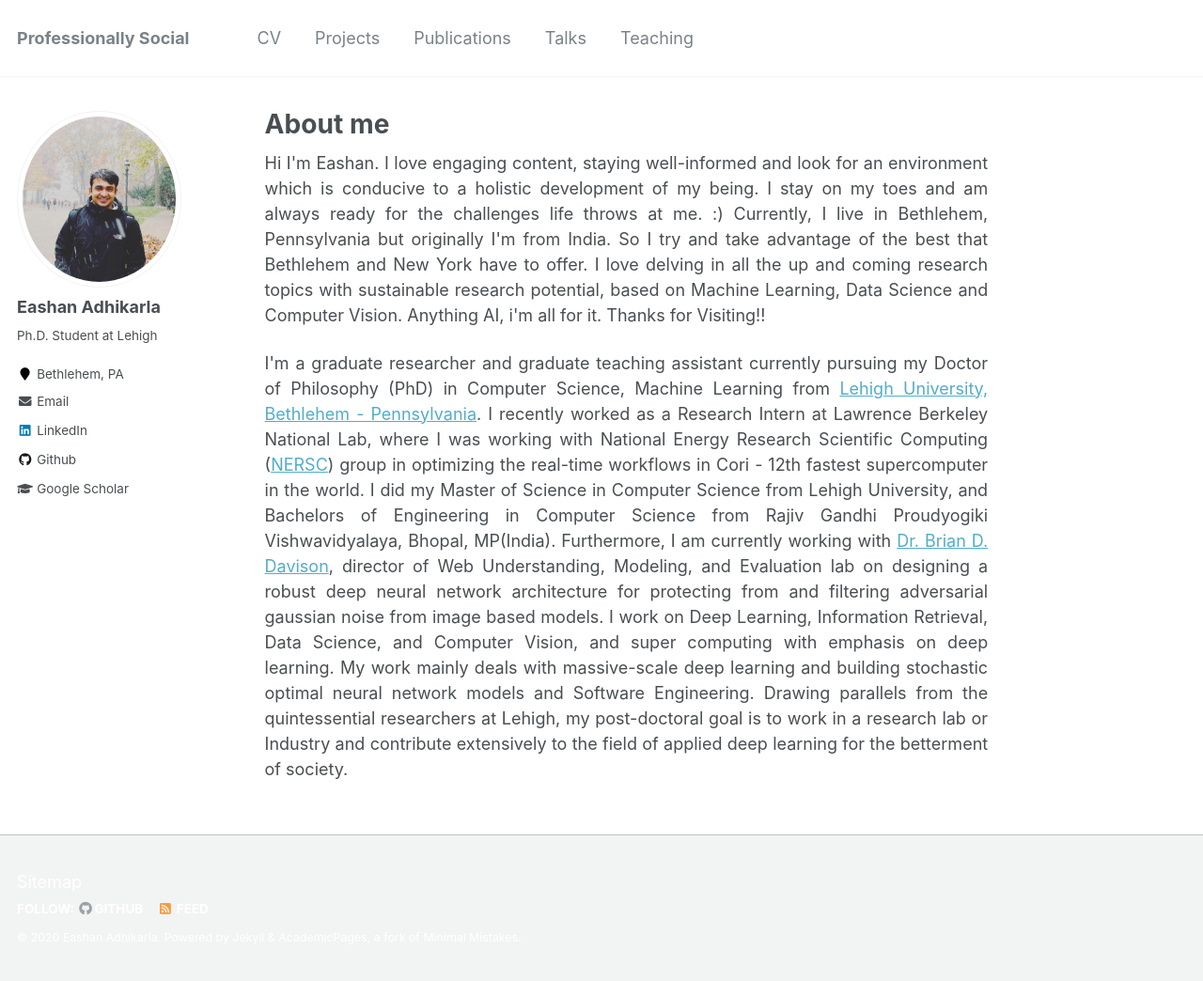
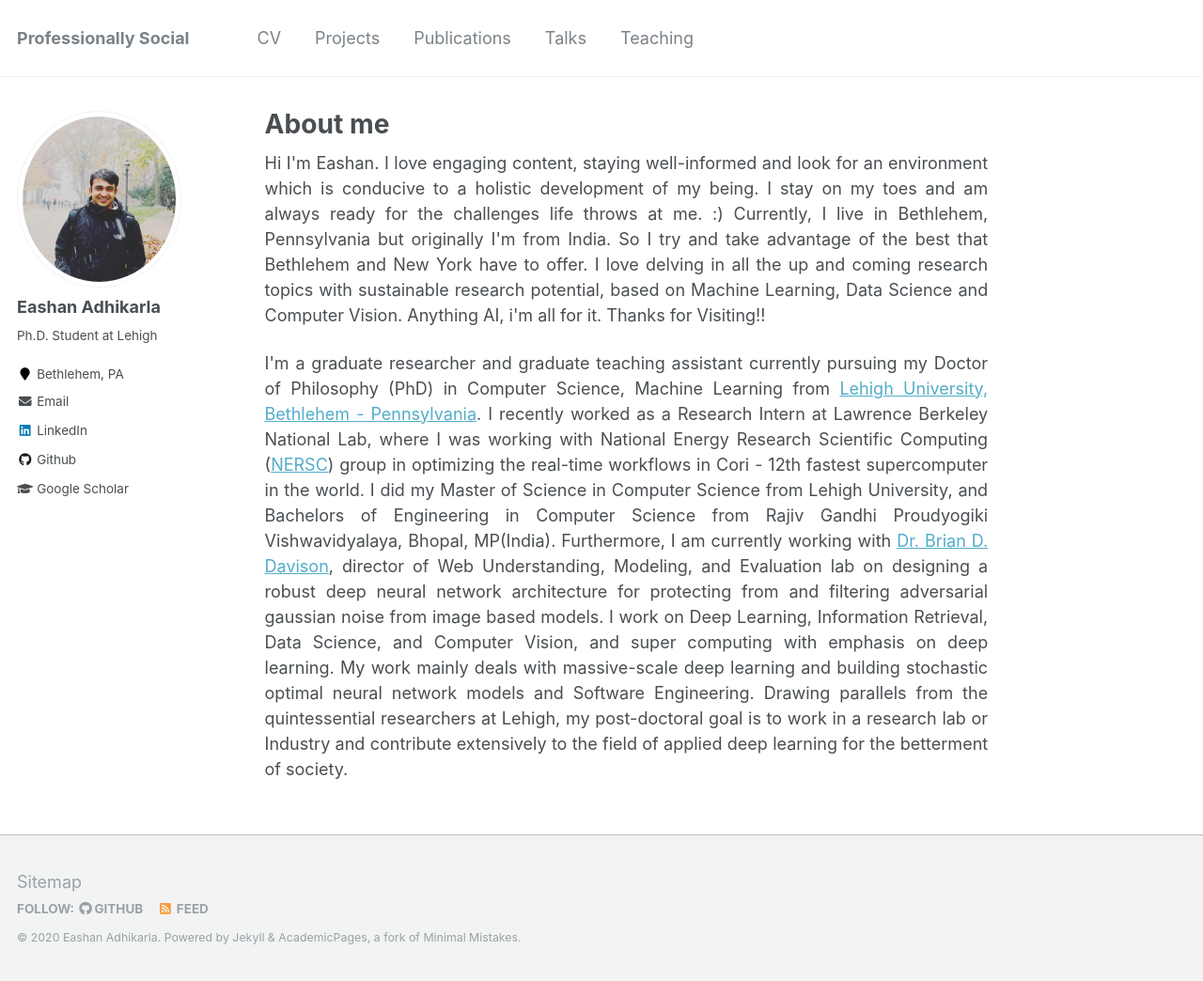
Before and after one commit to eashanadhikarla/eashanadhikarla.github.io, a Jekyll site: the page built from _pages/about.md, in a window 1280 px wide and 1044 px high. Shown: the whole window at 94% size. Built offline with Jekyll 4.4.1, drawn with Linux system fonts in a browser that asks for light colours.

Commit message:
initial commit

```diff
--- a/_config.yml
+++ b/_config.yml
@@ -7,7 +7,7 @@
 
 # theme                  : "minimal-mistakes-jekyll"
 # remote_theme           : "mmistakes/minimal-mistakes"
-minimal_mistakes_skin: "air"  # "air", "aqua", "contrast", "dark", "dirt", "neon", "mint", "plum" "sunrise"
+minimal_mistakes_skin: "aqua"  # "air", "aqua", "contrast", "dark", "dirt", "neon", "mint", "plum" "sunrise"
 
 # Site Settings
 locale                   : "en-US"
```
